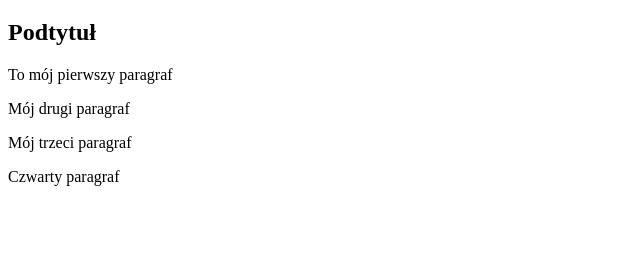
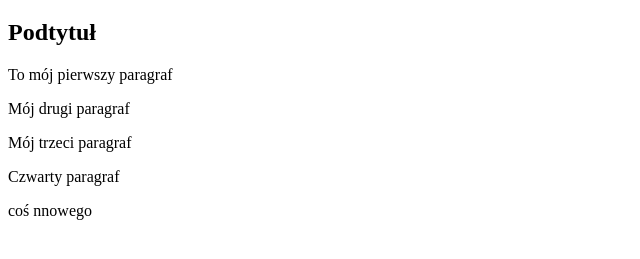
Before and after one commit to dev-flowxd/homework, a plain HTML site: page index.html in a window 1280 px wide. Shown: the part 61-320 px from the top of the page, without its empty margins (0-640 px from the left). Drawn offline with Linux system fonts and the light colour scheme.

Commit message:
Comment dodatkowy

```diff
--- a/index.html
+++ b/index.html
@@ -13,5 +13,6 @@
   <p>Mój drugi paragraf</p>
   <p>Mój trzeci paragraf</p>
   <p>Czwarty paragraf</p>
+  <p>coś nnowego</p>
 </body>
 </html>
```
